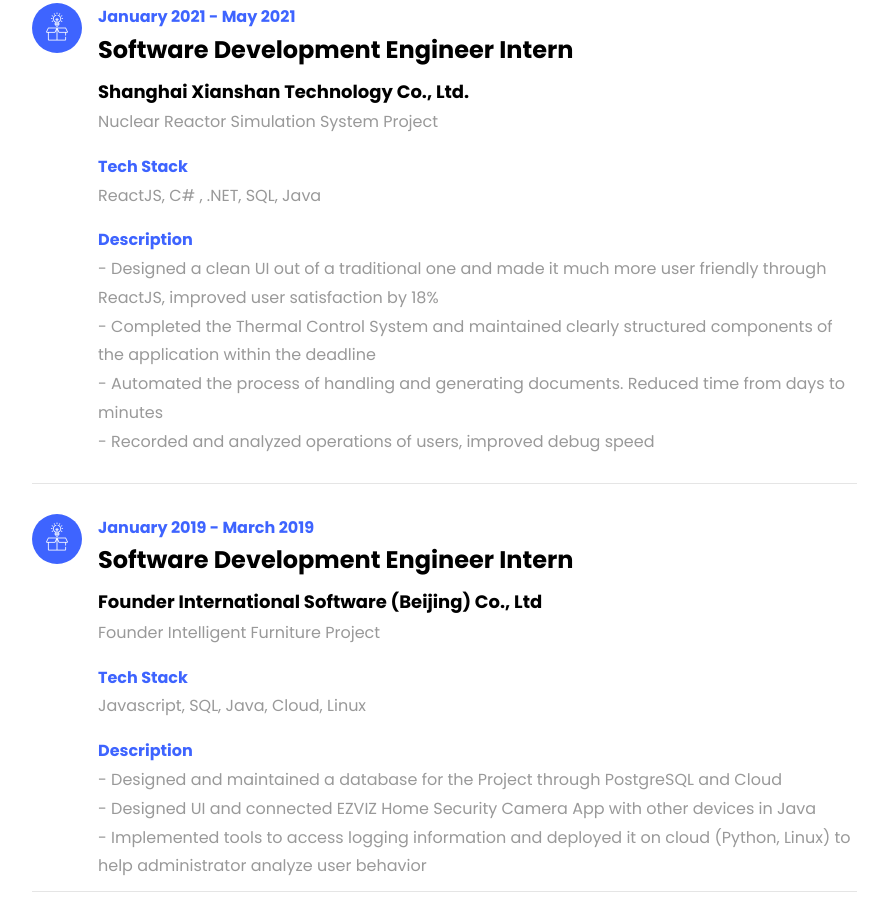
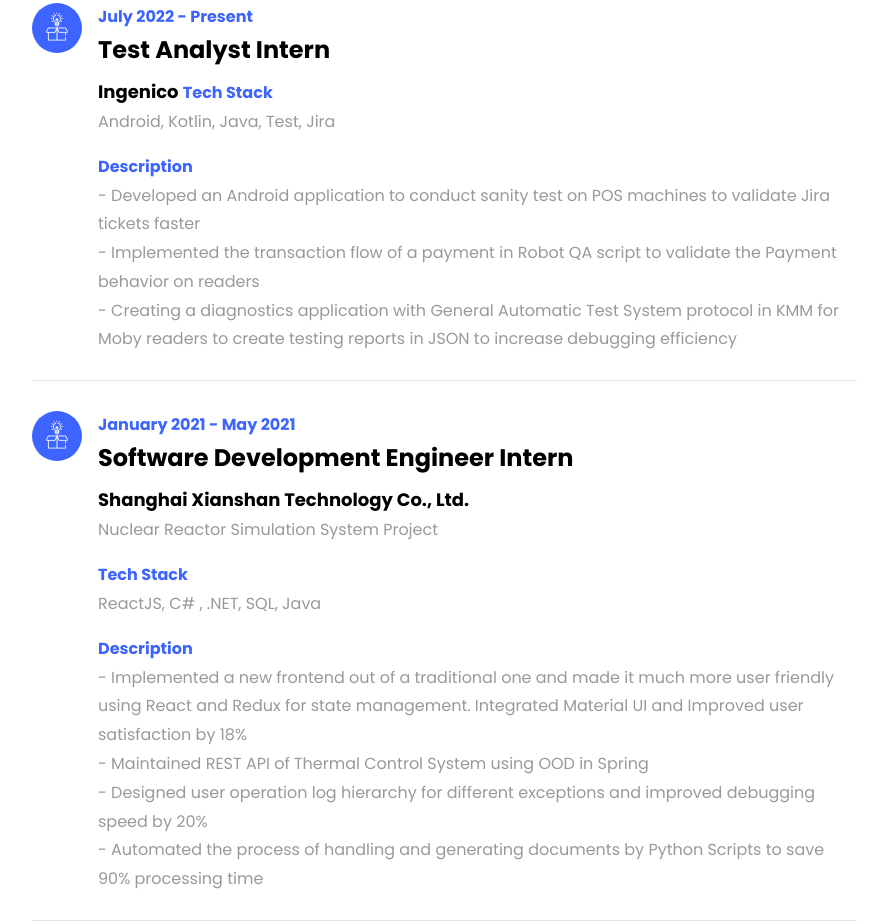
Before and after one commit to TengfeiWangNortheastern/cv, a plain HTML site: page index.html in a window 1280 px wide. Shown: the part 2561-3485 px from the top of the page, without its empty margins (338-1219 px from the left). Drawn offline with Linux system fonts and the light colour scheme; files whose address does not match are found by name.

Commit message:
exp update

```diff
--- a/index.html
+++ b/index.html
@@ -224,6 +224,25 @@
 								<span class="flaticon-ideas"></span>
 							</div>
 							<div class="text pl-3">
+								<span class="date">July 2022 - Present</span>
+								<h2>Test Analyst Intern</h2>
+								<span class="position">Ingenico</span>
+								<b class="text-primary">Tech Stack</b>
+								<p>Android, Kotlin, Java, Test, Jira</p>
+								<b class="text-primary">Description </b>
+								<div>
+									<div> - Developed an Android application to conduct sanity test on POS machines to validate Jira tickets faster </div>
+									<div> - Implemented the transaction flow of a payment in Robot QA script to validate the Payment behavior on readers</div>
+									<div> - Creating a diagnostics application with General Automatic Test System protocol in KMM for Moby readers to create testing reports in JSON to increase debugging efficiency</div>
+								</div>
+								</p>
+							</div>
+						</div>
+						<div class="resume-wrap d-flex ftco-animate">
+							<div class="icon d-flex align-items-center justify-content-center">
+								<span class="flaticon-ideas"></span>
+							</div>
+							<div class="text pl-3">
 								<span class="date">January 2021 - May 2021</span>
 								<h2>Software Development Engineer Intern</h2>
 								<span class="position">Shanghai Xianshan Technology Co., Ltd.</span>
@@ -232,14 +251,13 @@
 								<p>ReactJS, C# , .NET, SQL, Java</p>
 								<b class="text-primary">Description </b>
 								<div>
-									<div> - Designed a clean UI out of a traditional one and made it much more user friendly through ReactJS, improved user satisfaction by 18% </div>
-									<div> - Completed the Thermal Control System and maintained clearly structured components of the application within the deadline</div>
-									<div> - Automated the process of handling and generating documents. Reduced time from days to minutes</div>
-									<div> - Recorded and analyzed operations of users, improved debug speed</div>
+									<div> - Implemented a new frontend out of a traditional one and made it much more user friendly using React and Redux for state management. Integrated Material UI and Improved user satisfaction by 18% </div>
+									<div> - Maintained REST API of Thermal Control System using OOD in Spring </div>
+									<div> - Designed user operation log hierarchy for different exceptions and improved debugging speed by 20%</div>
+									<div> - Automated the process of handling and generating documents by Python Scripts to save 90% processing time</div>
 								</div>
 								</p>
 							</div>
-
 						</div>
 						<div class="resume-wrap d-flex ftco-animate">
 							<div class="icon d-flex align-items-center justify-content-center">
@@ -253,10 +271,10 @@
 								<b class="text-primary">Tech Stack</b>
 								<p>Javascript, SQL, Java, Cloud, Linux</p>
 								<b class="text-primary">Description </b>
-								<div> - Designed and maintained a database for the Project through PostgreSQL and Cloud</div>
-								<div> - Designed UI and connected EZVIZ Home Security Camera App with other devices in Java</div>
-								<div> - Implemented tools to access logging information and deployed it on cloud (Python, Linux) to help
-									administrator analyze user behavior</div>
+								<div> - Designed and maintained a 3 Entities of database for products through PostgreSQL on Alibaba Cloud</div>
+								<div> - Updated 2 web pages using HTML, CSS and built 1 android UI according to the requirement of UX Designer</div>
+								<div> - Integrated EZVIZ APIs to connect EZVIZ Home Security Camera android App with other devices in Java</div>
+								<div> - Created a script to access logging information and deployed it on server by Xshell to help analyze user behavior</div>
 							</div>
 						</div>
 					</div>
```
